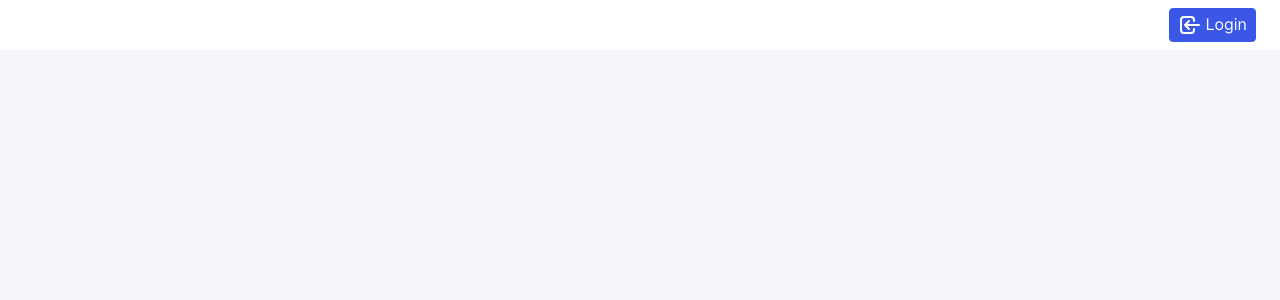
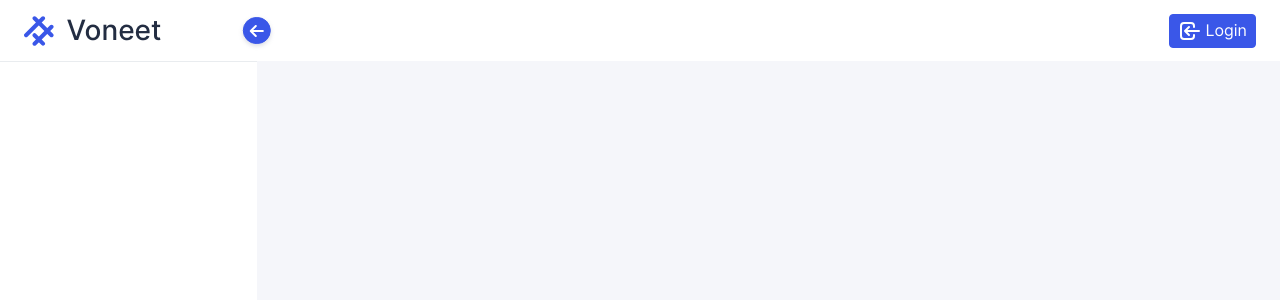
Before and after one commit to EL-MEHDI-ESSAADI/Voneet, a React (Create React App) app in the folder client/: page / in a window 1280 px wide. Shown: the top 300 px of the page. Built offline with nearby package versions, Linux system fonts and the light colour scheme.

Commit message:
finish the sidenav header

```diff
--- /dev/null
+++ b/client/src/Components/Header/header.module.scss
@@ -0,0 +1,3 @@
+.header {
+   height: var(--page-header-height);
+}
--- a/client/src/Components/Header/index.js
+++ b/client/src/Components/Header/index.js
@@ -1,22 +1,20 @@
 import React from "react";
 import { Navbar, Container } from "react-bootstrap";
 import { Logo, SidebarControleArrow } from "Components";
-import { Link } from "react-router-dom";
 import useGlobalContext from "Hooks/useGlobalContext";
 import LoginBtn from "./LoginBtn";
 import UserDropdown from "./UserDropdown";
+import styles from "./header.module.scss";
 
 function Header() {
    const { isUserLoggedin } = useGlobalContext();
 
    return (
-      <Navbar bg="white" expand="sm">
+      <Navbar bg="white" expand="sm" className={styles.header}>
          <Container fluid className="px-4">
             <div className="d-flex d-xl-none align-items-center gap-3">
                <SidebarControleArrow />
-               <Navbar.Brand as={Link} to="/" className="m-0">
-                  <Logo />
-               </Navbar.Brand>
+               <Logo />
             </div>
             <Navbar.Toggle aria-controls="basic-navbar-nav" />
             <Navbar.Collapse id="basic-navbar-nav">
--- a/client/src/Components/Logo/index.js
+++ b/client/src/Components/Logo/index.js
@@ -1,11 +1,13 @@
-import React from 'react'
-import { ReactComponent as  LogoSymbole} from "Assets/LogoSymbole.svg"
-
+import React from "react";
+import { ReactComponent as LogoSymbole } from "Assets/LogoSymbole.svg";
+import { Link } from "react-router-dom";
 
 function Logo() {
-  return (
-    <div><LogoSymbole /> <span className='h3 align-middle ms-2'>Voneet</span></div>
-  )
+   return (
+      <Link to="/">
+         <LogoSymbole /> <span className="h3 align-middle ms-2 d-inline-block">Voneet</span>
+      </Link>
+   );
 }
 
-export default Logo
+export default Logo;
--- a/client/src/Components/SidebarControleArrow/index.js
+++ b/client/src/Components/SidebarControleArrow/index.js
@@ -3,10 +3,18 @@ import { Button } from "react-bootstrap";
 import { ImArrowRight2 } from "react-icons/im";
 import styles from "./styles.module.scss";
 
-function SidebarControleArrow() {
+function SidebarControleArrow({ isItLeftArrow = false, floatInXlScreen = false }) {
    return (
-      <Button className={`rounded-circle ${styles["arrow-btn"]}`}>
-         <ImArrowRight2 aria-hidden="true" display="block" />
+      <Button
+         className={`rounded-circle ${styles["arrow-btn"]} ${
+            floatInXlScreen ? styles["arrow-btn--float"] : ""
+         }`}
+      >
+         <ImArrowRight2
+            aria-hidden="true"
+            display="block"
+            className={`${styles["arrow-icon"]} ${isItLeftArrow ? styles["arrow-icon--left"] : ""}`}
+         />
       </Button>
    );
 }
--- a/client/src/Components/SidebarControleArrow/styles.module.scss
+++ b/client/src/Components/SidebarControleArrow/styles.module.scss
@@ -1,3 +1,20 @@
 .arrow-btn {
    padding: .3rem;
+   box-shadow: 0px 2px 4px var(--primary-shadow-color);
+
+   &--float {
+      @media (min-width: 1200px) {
+         position: absolute;
+         right: 0;
+         transform: translate(50%);
+      }
+   }
 }
+
+.arrow-icon {
+   transition: 0.3s;
+
+   &--left {
+      transform: rotate(-180deg);
+   }
+}
--- /dev/null
+++ b/client/src/Components/Sidenav/index.js
@@ -0,0 +1,16 @@
+import React from "react";
+import { Logo, SidebarControleArrow } from "Components";
+import styles from "./styles.module.scss"
+
+function Sidenav() {
+   return (
+      <div className={`bg-white ${styles.sidenav}`}>
+         <header className={`d-flex align-items-center justify-content-between px-4 ${styles.sidenavHeader}`}>
+            <Logo />
+            <SidebarControleArrow isItLeftArrow floatInXlScreen/>
+         </header>
+      </div>
+   );
+}
+
+export default Sidenav;
--- /dev/null
+++ b/client/src/Components/Sidenav/styles.module.scss
@@ -0,0 +1,10 @@
+.sidenav {
+   z-index: 1;
+   width: var(--sidenav-width, 257px);
+}
+
+.sidenavHeader {
+   position: relative;
+   height: calc(var(--page-header-height) + 1px);
+   border-bottom: 1px solid var(--bs-gray-200);
+}
--- a/client/src/Components/index.js
+++ b/client/src/Components/index.js
@@ -2,3 +2,4 @@ export { default as AppProvider } from "./AppProvider";
 export { default as Header } from "./Header";
 export { default as Logo } from "./Logo";
 export { default as SidebarControleArrow } from "./SidebarControleArrow";
+export { default as Sidenav } from "./Sidenav";
--- a/client/src/GlobalCss/index.scss
+++ b/client/src/GlobalCss/index.scss
@@ -1,7 +1,19 @@
 @import "fonts", "hope-ui";
 
 
+.animate-to-out {
+   display: inline-block;
+   transition: all .4s ease;
+   transform: translateX(-100%) scale(0);
+   opacity: 0;
+}
 
+:root {
+   --page-header-height: 61px;
+   --primary-shadow-color: rgb(var(--bs-body-color-rgb), .3);
+}
+
+// layout
 #root {
    display: flex;
 
--- a/client/src/Pages/SharedLayout/index.js
+++ b/client/src/Pages/SharedLayout/index.js
@@ -1,11 +1,11 @@
 import React from "react";
 import { Outlet } from "react-router-dom";
-import { Header } from "Components";
+import { Header, Sidenav } from "Components";
 
 function SharedLayout() {
    return (
       <>
-         <div></div>
+         <Sidenav />
          <div className="flex-grow-1">
             <Header />
             <Outlet />
```
